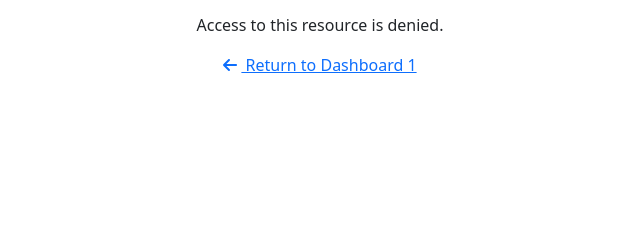
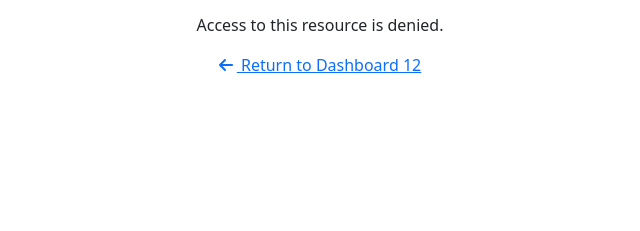
Before and after one commit to jitendranagr/jenkins-pipeline, a plain HTML site: page 401.html in a window 1280 px wide. Shown: the part 161-392 px from the top of the page, 320-960 px from the left. Drawn offline with nearby package versions, Linux system fonts and the light colour scheme.

Commit message:
Update 401.html

```diff
--- a/401.html
+++ b/401.html
@@ -23,7 +23,7 @@
                                     <p>Access to this resource is denied.</p>
                                     <a href="index.html">
                                         <i class="fas fa-arrow-left me-1"></i>
-                                        Return to Dashboard 1
+                                        Return to Dashboard 12
                                     </a>
                                 </div>
                             </div>
```
